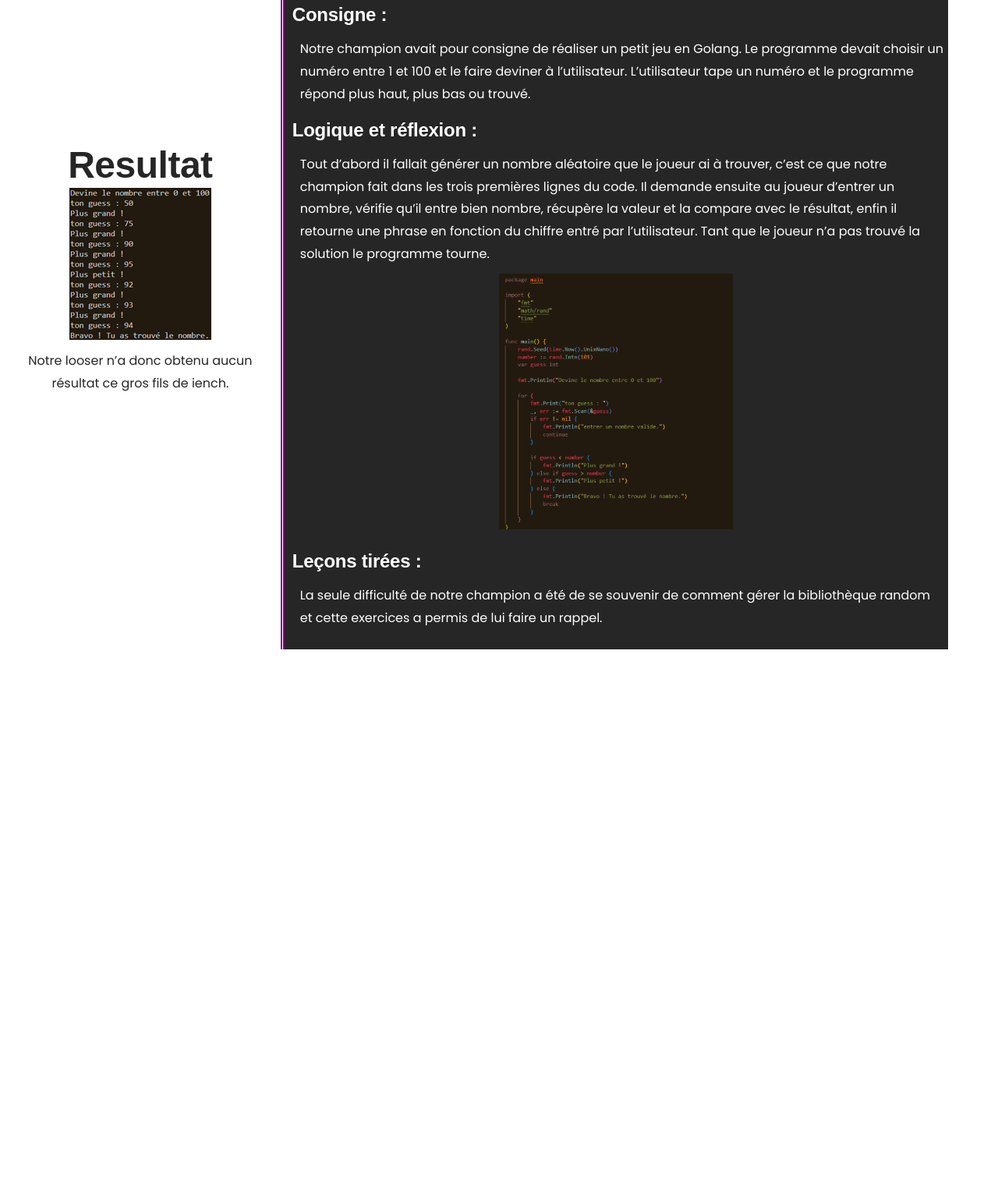
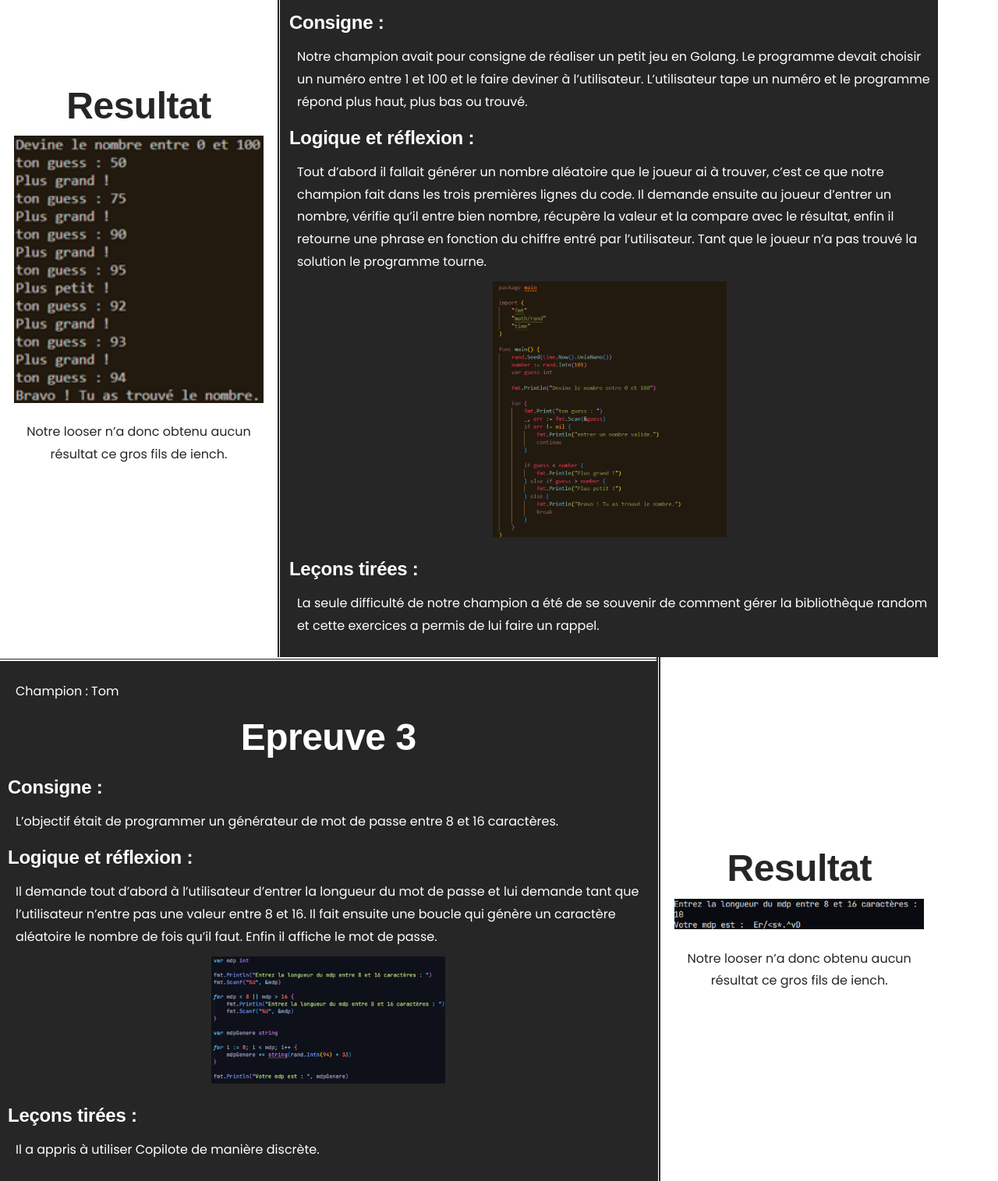
Before and after one commit to Shiokaa/Ymmersion_Portfolio_Groupe_8, a plain HTML site: page epreuve.html in a window 1280 px wide. Shown: the part 1027-2542 px from the top of the page at 78% size. Before the commit the page ends 1860 px from the top, so only its background shows below. Drawn offline with nearby package versions, Linux system fonts and the light colour scheme; a web font is replaced by a local one.

Commit message:
sisi le commit de noeuille 3

```diff
--- a/assets/styles/epreuve.css
+++ b/assets/styles/epreuve.css
@@ -19,9 +19,9 @@ body {
 }
 
 .epreuve {
-    width: 95vw; /* 100% de la largeur de la fenêtre */
+    width: 94vw; /* 100% de la largeur de la fenêtre */
     height: auto; /* Hauteur fixe, à adapter */
-    background-color: #aa9d9f; /* Juste pour visualiser la div */
+
     display: flex;
 
 }
@@ -35,6 +35,7 @@ body {
     text-align: left;
     padding-top: 20px;
     margin-bottom: 20px;
+    border-top: 5px double rgb(255, 255, 255)
 
  }
  .description-left h1 {
@@ -85,13 +86,39 @@ body {
     width: 30%;
     align-items: center;
     height: 100%;
-    background-color: #ffffff;
+    /*background-color: #ffffff;*/
     color: #262626;
     display: flex;
     justify-content: center; /* Centre horizontalement */
-   border-left: 5px double purple
+    border-left: 5px double #262626;
+
+
+
+
 
  }
+
+ .resultat-right img {
+    width: 25vw;
+    height: auto;
+    margin: 10px;
+    padding: 0;
+    text-align: center;
+    margin-top: 10px;
+    margin-bottom: 10px;
+
+ }
+
+ .resultat-left img {
+  width: 25vw;
+  height: auto;
+  margin: 10px;
+  padding: 0;
+  text-align: center;
+  margin-top: 10px;
+  margin-bottom: 10px;
+
+}
 
  .resultat-titre {
     color: #262626;
@@ -112,7 +139,7 @@ body {
     color: #262626;
     display: flex;
     justify-content: center; /* Centre horizontalement */
-    border-right: 5px double purple
+    border-right: 5px double #262626
  }
 
  .description-right{
@@ -124,7 +151,11 @@ body {
   text-align: left;
   padding-top: 20px;
   margin-bottom: 20px;
+  border-top: 5px double rgb(255, 255, 255)
+ }
 
+ .image-container img{
+  width: 20vw;
  }
 
  .description-right h1 {
--- a/epreuve.html
+++ b/epreuve.html
@@ -44,7 +44,6 @@
             <div class="resultat-titre">
                 <h1>Resultat</h1>
                 <p>Notre looser n’a donc obtenu aucun résultat ce gros fils de iench.</p>
-
             </div>
         </div>
     </div>
@@ -80,7 +79,35 @@
 
     </div>
 
+    <div class = "epreuve">
+        <div class ="description-left">
+            <p>Champion : Tom</p>
+            <h1>Epreuve 3 </h1>
 
+            <h2>Consigne : </h2>
+            <p>L’objectif était de programmer un générateur de mot de passe entre 8 et 16 caractères.</p>
+
+            <h2>Logique et réflexion :</h2>
+            <p>Il demande tout d’abord à l’utilisateur d’entrer la longueur du mot de passe et lui demande tant que l’utilisateur n’entre pas une valeur entre 8 et 16. Il fait ensuite une boucle qui génère un caractère aléatoire le nombre de fois qu’il faut. Enfin il affiche le mot de passe.
+            </p>
+            <div class="image-container">
+                <img src="assets/img/CodeEp3.png" alt="CodeEpreuve1" id="CodeEp1">
+            </div>
+
+
+            <h2>Leçons tirées : </h2>
+            <p>Il a appris à utiliser Copilote de manière discrète.</p>
+
+        </div>
+        <div class ="resultat-right">
+            <div class="resultat-titre">
+                <h1>Resultat</h1>
+                <img src="assets/img/ResEp3.png" alt="iamge zebi">
+                <p>Notre looser n’a donc obtenu aucun résultat ce gros fils de iench.</p>
+
+            </div>
+        </div>
+    </div>
 
     <nav>
         <ul>
@@ -101,7 +128,7 @@
                 </svg>
             </div>
             <div class="nav-icons">
-                <div class="home-page isOnThePage">
+                <div class="home-page ">
                     <div class="link-name">
                         <p>Accueil</p>
                     </div>
@@ -123,7 +150,7 @@
                         </svg>
                     </a>
                 </div>
-                <div class="challenge-page">
+                <div class="challenge-page isOnThePage">
                     <div class="link-name">
                         <p>Epreuves</p>
                     </div>
```
Also changed, not shown: assets/img/CodeEp3.png (added), assets/img/FondEp1.webp (added), assets/img/ResEp3.png (added).
